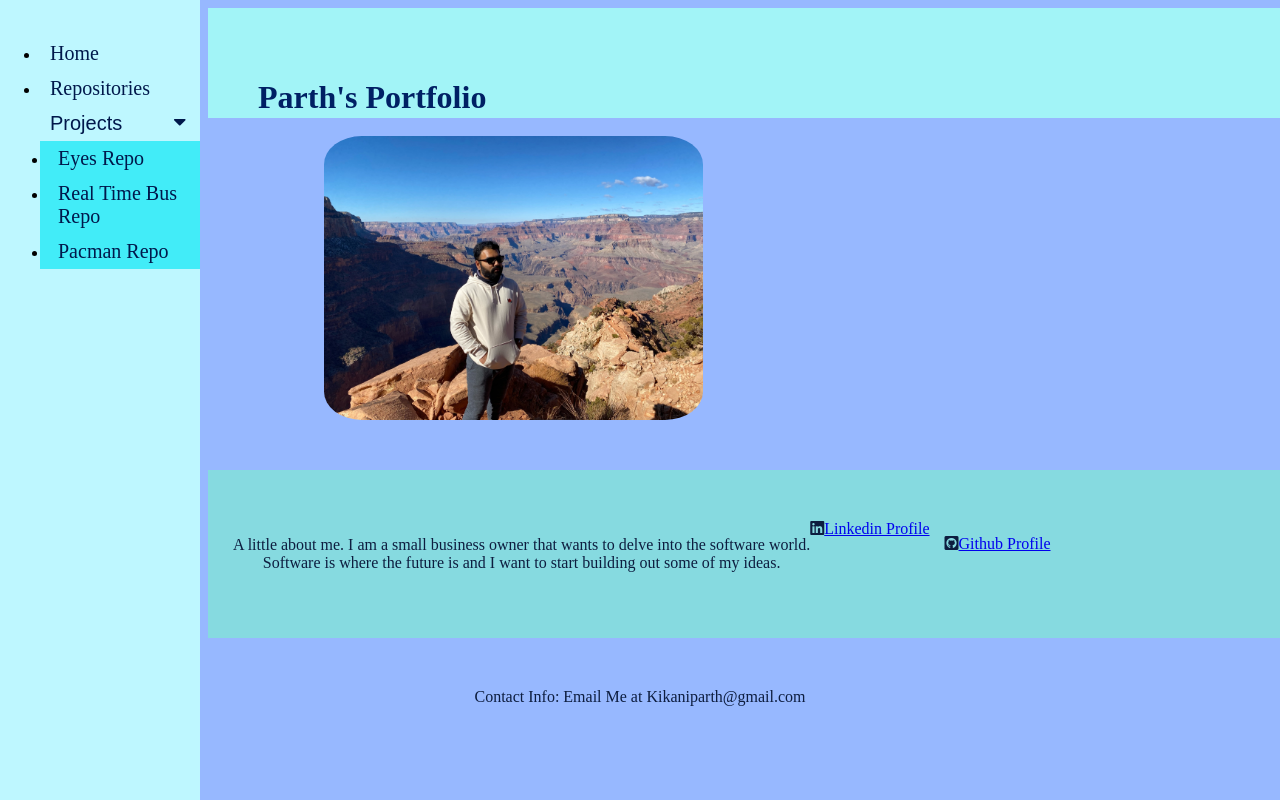
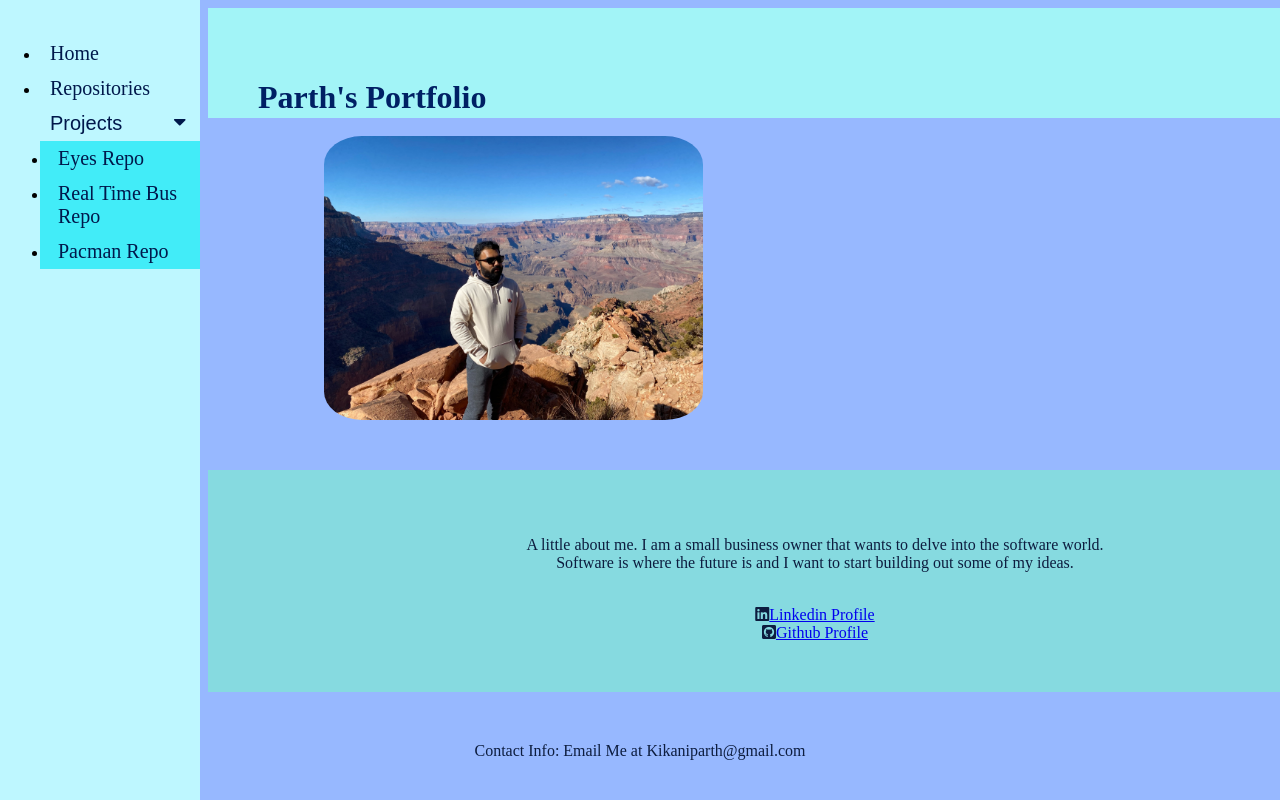
Before and after one commit to tron-stack/Portfolio, a plain HTML site: page index.html in a window 1280 px wide. Shown: the top 800 px of the page. Drawn offline with Linux system fonts and the light colour scheme.

Commit message:
Update Styles.css

```diff
--- a/Styles.css
+++ b/Styles.css
@@ -92,7 +92,7 @@ body{
 
 
 #bodydiv {
-    display: flex;
+    display: grid;
     text-align: center;
     margin: 50px 25px 50px 25px;
     padding: 50px 25px 50px 25px;
@@ -102,14 +102,13 @@ body{
     color: rgb(13, 29, 63);
 }
 #buttoncontainer{
+    display: grid;
     margin: 10px 10px 10px 10px;
     padding: 10px 15px 15px 10px;
+    grid-template-columns: 2;
+    grid-template-rows: 1;
 }
 
-#button{
-    padding: 5px;
-    margin: 10px;
-}
 
 #link{
 
```
